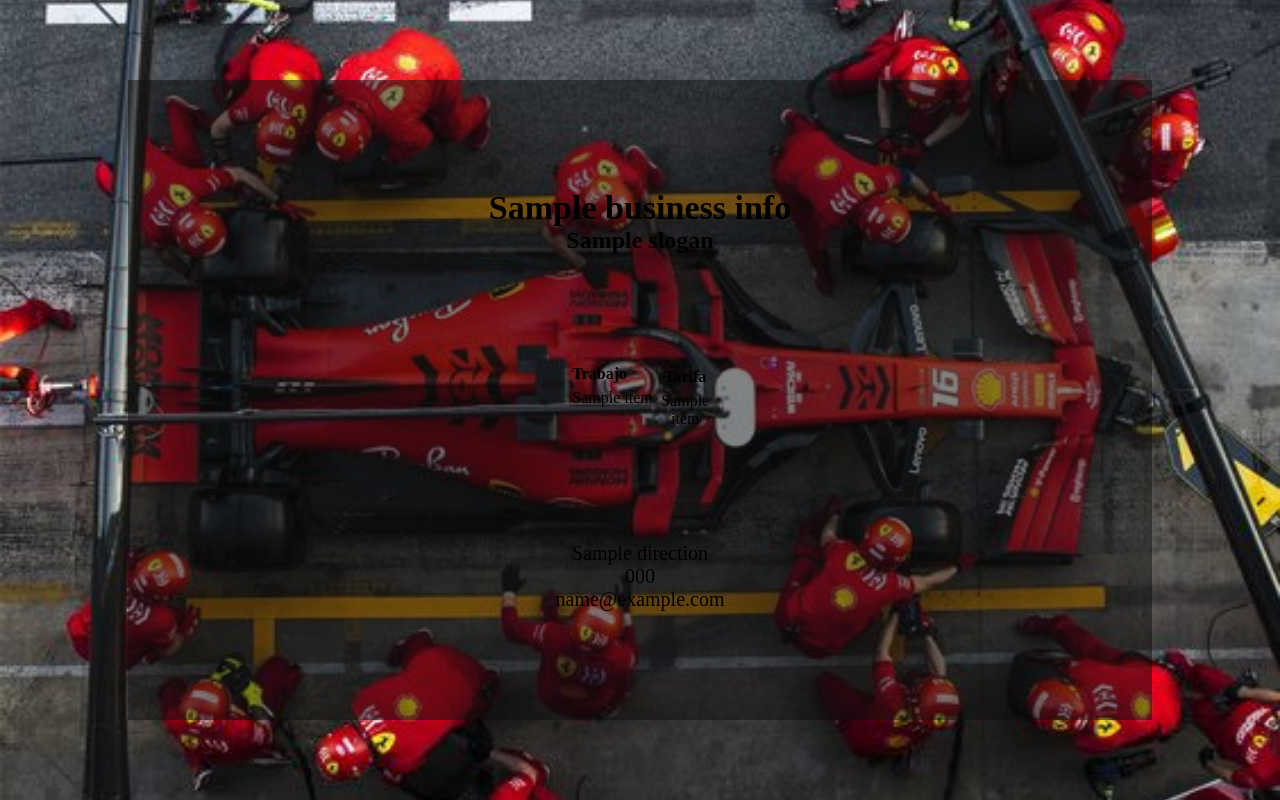
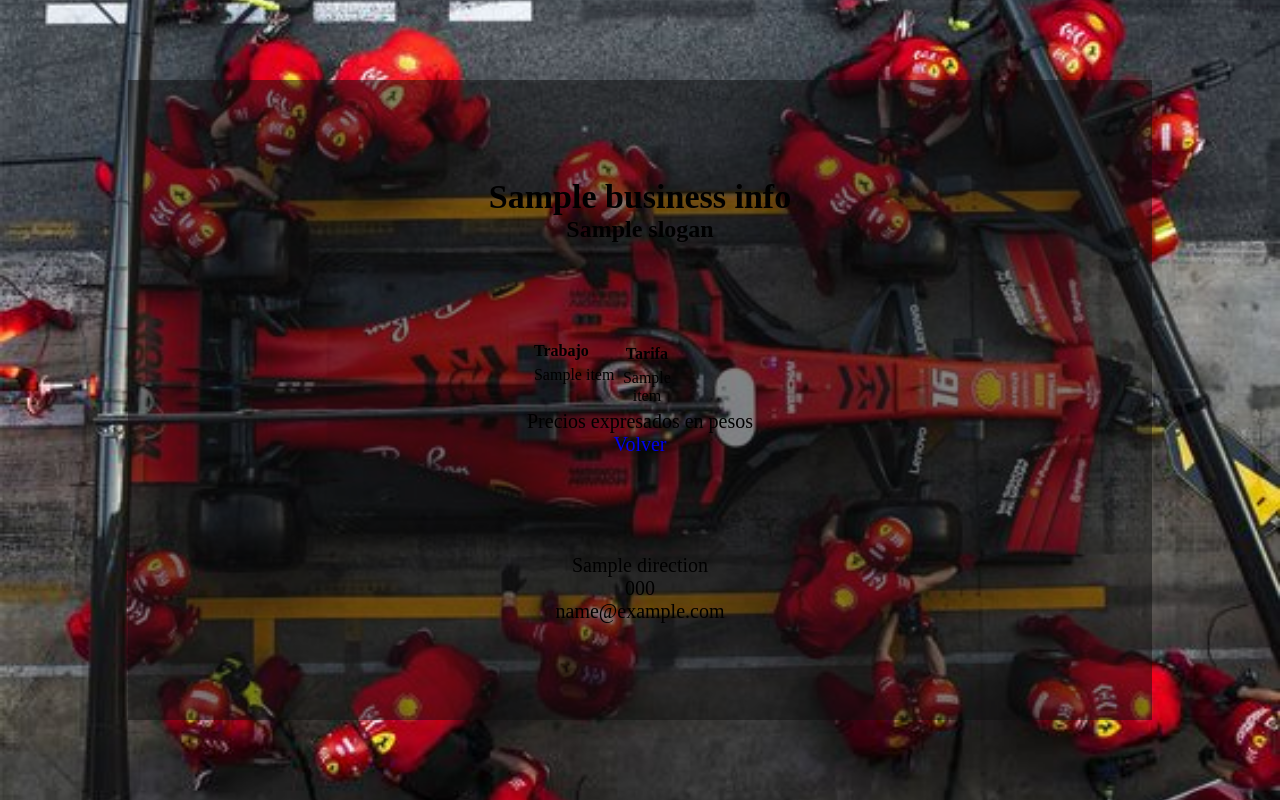
Before and after one commit to e-conte/Personal-turnMaker, a Flask app: template templates/fourth_line.html in a window 1280 px wide. Run offline with Flask 3, Linux system fonts and the light colour scheme; the template is opened without the code that fills it: most values are stand-ins (such as "Sample title", 1, 10 or a date in 2020).

Commit message:
styles for line4 page inline for button

```diff
--- a/templates/fourth_line.html
+++ b/templates/fourth_line.html
@@ -1,17 +1,21 @@
 {% extends 'base.html' %} {% block title %} {{href_menu[2]}} {% endblock %} {%
 block content %}
+<div>
   <table>
     <tbody>
       <tr>
         <th>Trabajo</th>
         <th>Tarifa</th>
       </tr>
-    {% for item in _business_prices %}
+      {% for item in _business_prices_in_uss %}
       <tr>
         <td>{{item}}</td>
-      <td>{{_business_prices[item]}}</td>
+        <td>{{_business_prices_in_uss[item]}}</td>
       </tr>
       {% endfor %}
     </tbody>
   </table>
+  <p style="text-align: center;">Precios expresados en pesos</p>
+  <p style="text-align: center;"> <a class="back-button" id="da" href="{{url_for('index')}}">Volver</a></p>
+</div>
 {% endblock %}
```
Also changed, not shown: static/style.css (line endings or trailing spaces). Lines whose indentation alone changed are shown as unchanged.
